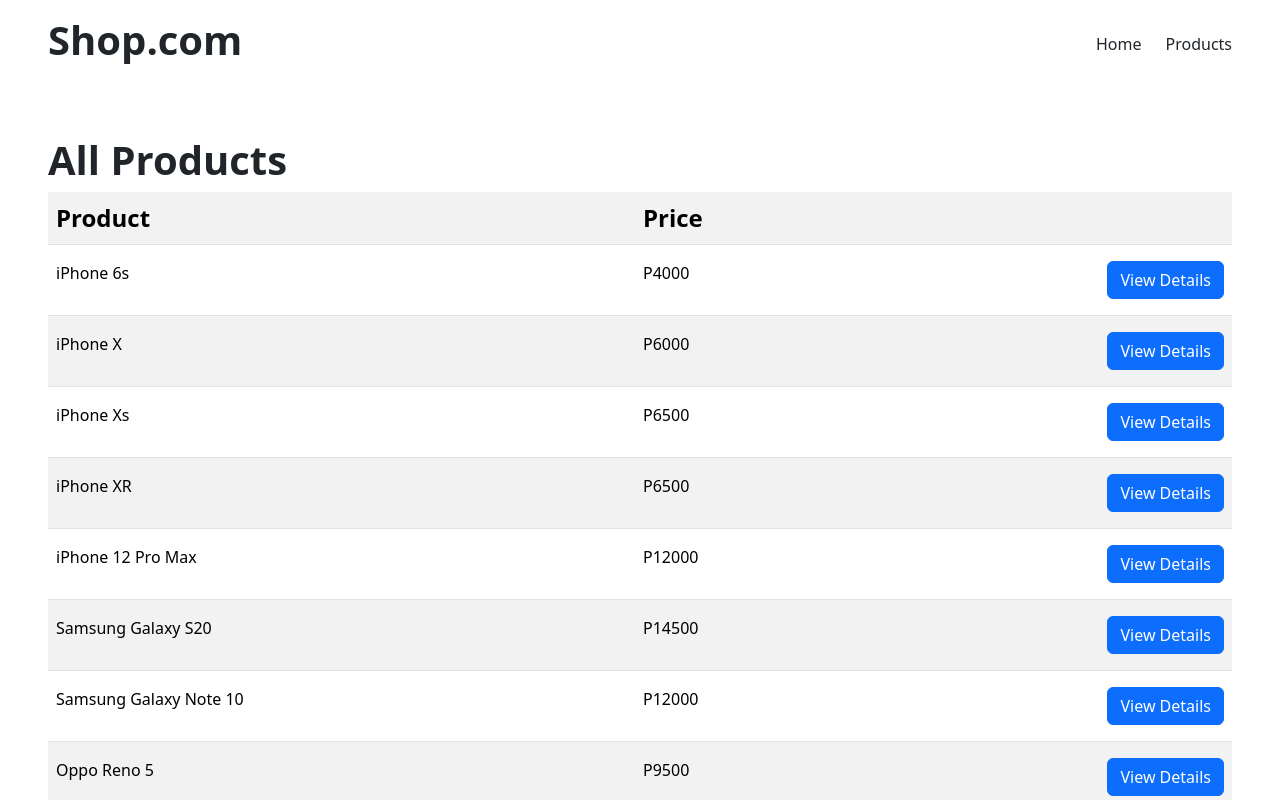
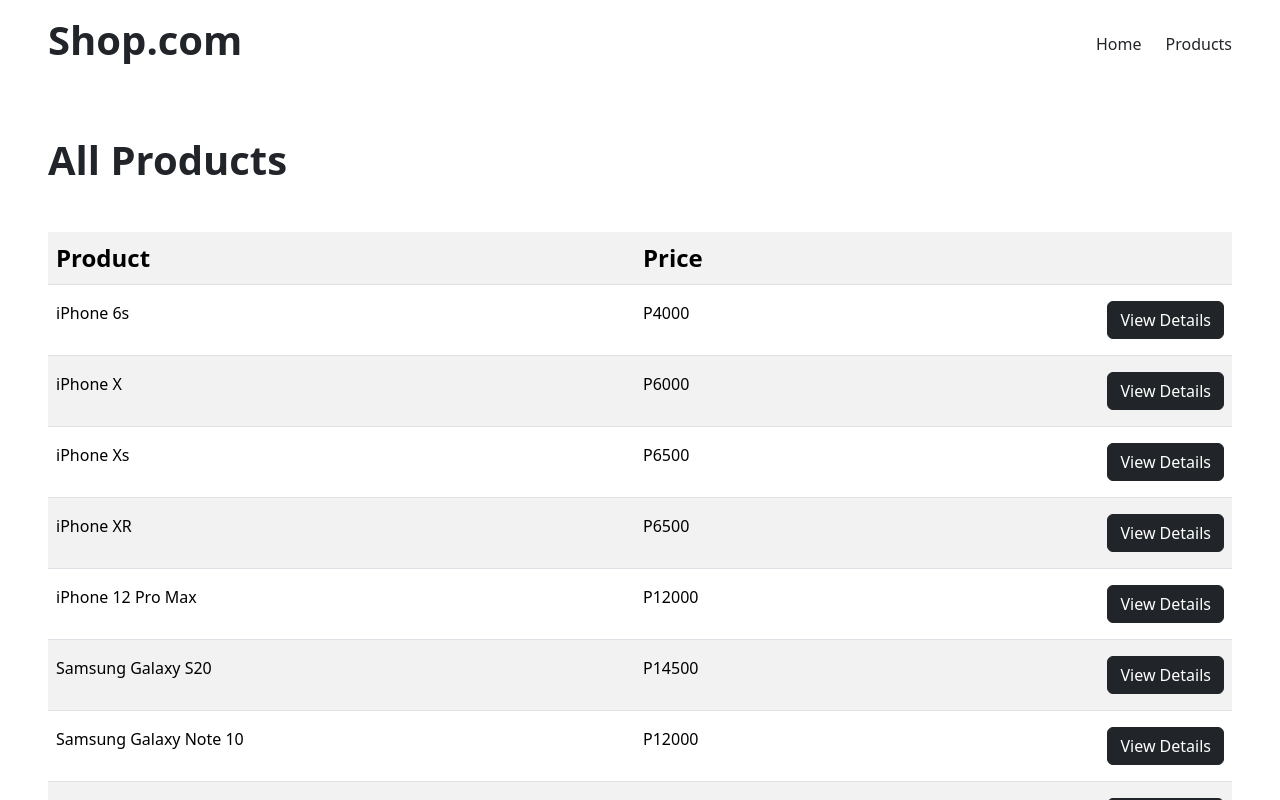
Before and after one commit to locwa/FG-Lab-6, an Angular app: page /product-list in a window 1280 px wide. Shown: the top 800 px of the page. Built offline with nearby package versions, Linux system fonts and the light colour scheme.

Commit message:
minor tweaks

```diff
--- a/src/app/product-list/product-list.component.html
+++ b/src/app/product-list/product-list.component.html
@@ -1,5 +1,5 @@
 <div class="mt-5">
-    <h1 class="fw-bold">
+    <h1 class="fw-bold mb-5">
         All Products
     </h1>
 
@@ -15,7 +15,7 @@
                 <td class="py-3">{{product.name}}</td>
                 <td class="py-3">P{{product.price}}</td>
                 <td class="py-3 text-end">
-                    <a [routerLink]="['/product-details', product.id]" ><button class="btn btn-primary">View Details</button></a>
+                    <a [routerLink]="['/product-details', product.id]" ><button class="btn btn-dark">View Details</button></a>
                 </td>
             </tr>
         </tbody>
--- a/src/app/product-list/product-list.component.ts
+++ b/src/app/product-list/product-list.component.ts
@@ -1,7 +1,6 @@
 import { Component } from '@angular/core';
 import { RouterModule } from '@angular/router'
 import { CommonModule } from '@angular/common'
-import '../../../products.json'
 
 import productsData from '../../../products.json';
 
```
